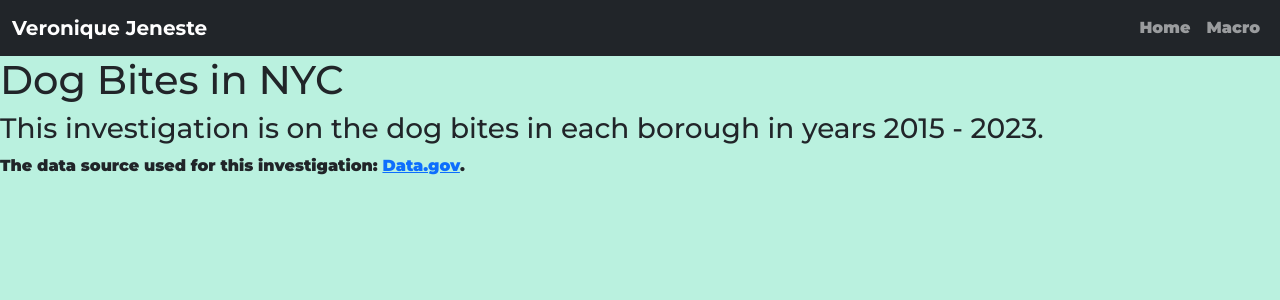
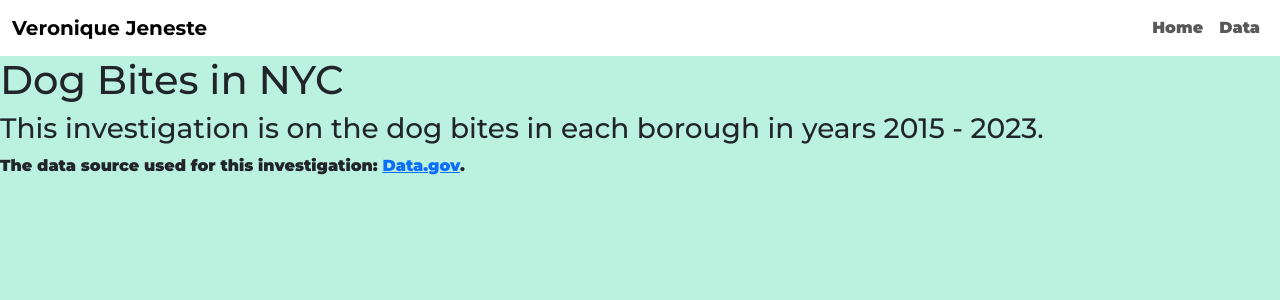
Before and after one commit to veroniquej26/data_journalism_VJ, a Flask app: page / in a window 1280 px wide. Shown: the top 300 px of the page. Run offline with Flask 3, Linux system fonts and the light colour scheme.

Commit message:
bootstrap added

```diff
--- a/templates/about.html
+++ b/templates/about.html
@@ -12,7 +12,7 @@
   <link rel="stylesheet" href="styles.css">
 </head>
 <body>
-  <nav class="navbar navbar-expand-lg navbar-dark bg-dark">
+  <nav class="navbar navbar-expand-lg navbar-white bg-white">
     <div class="container-fluid">
       <a class="navbar-brand" href="#">Veronique Jeneste</a>
       <button class="navbar-toggler" type="button" data-bs-toggle="collapse" data-bs-target="#navbarNav"
@@ -25,7 +25,7 @@
             <a class="nav-link" href="about.html">Home</a>
           </li>
           <li class="nav-item">
-            <a class="nav-link" href="index.html">Macro</a>
+            <a class="nav-link" href="index.html">Data</a>
           </li>
         </ul>
       </div>
--- a/templates/index.html
+++ b/templates/index.html
@@ -24,7 +24,7 @@
       <div class="collapse navbar-collapse" id="navbarNav">
         <ul class="navbar-nav ms-auto">
           <li class="nav-item">
-            <a class="nav-link" href="about.html">Home</a>
+            <a class="nav-link active" href="about.html">Home</a>
           </li>
           <li class="nav-item">
             <a class="nav-link" href="index.html">Macro</a>
```
